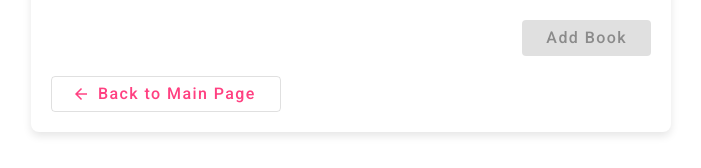
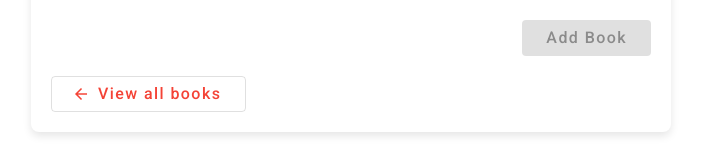
Before and after one commit to Achraftraf/bookstore-frontend, an Angular app in the folder bookstore-frontend/: page /books/add in a window 1280 px wide. Shown: the part 492-660 px from the top of the page, without its empty margins (289-990 px from the left). Built offline with nearby package versions, Linux system fonts and the light colour scheme.

Commit message:
some adjusements

```diff
--- a/bookstore-frontend/src/app/components/book-form/book-form.component.html
+++ b/bookstore-frontend/src/app/components/book-form/book-form.component.html
@@ -82,8 +82,8 @@
 
   <!-- Back to Main Page Button -->
   <div class="back-button">
-    <button mat-stroked-button color="accent" (click)="redirectToMainPage()">
-      <mat-icon>arrow_back</mat-icon> Back to Main Page
+    <button mat-stroked-button color="warn" (click)="redirectToMainPage()">
+      <mat-icon>arrow_back</mat-icon> View all books
     </button>
   </div>
 </div>
--- a/bookstore-frontend/src/app/components/book-list/book-list.component.ts
+++ b/bookstore-frontend/src/app/components/book-list/book-list.component.ts
@@ -87,6 +87,6 @@ export class BookListComponent implements OnInit {
   // Method to redirect to the "Add Book" page
   redirectToAddBookPage(): void {
     console.log('Redirecting to Add Book page...');
-    this.router.navigate(['/add']); // Replace '/add-book' with your actual route
+    this.router.navigate(['/books/add']); // Replace '/add-book' with your actual route
   }
 }
```
